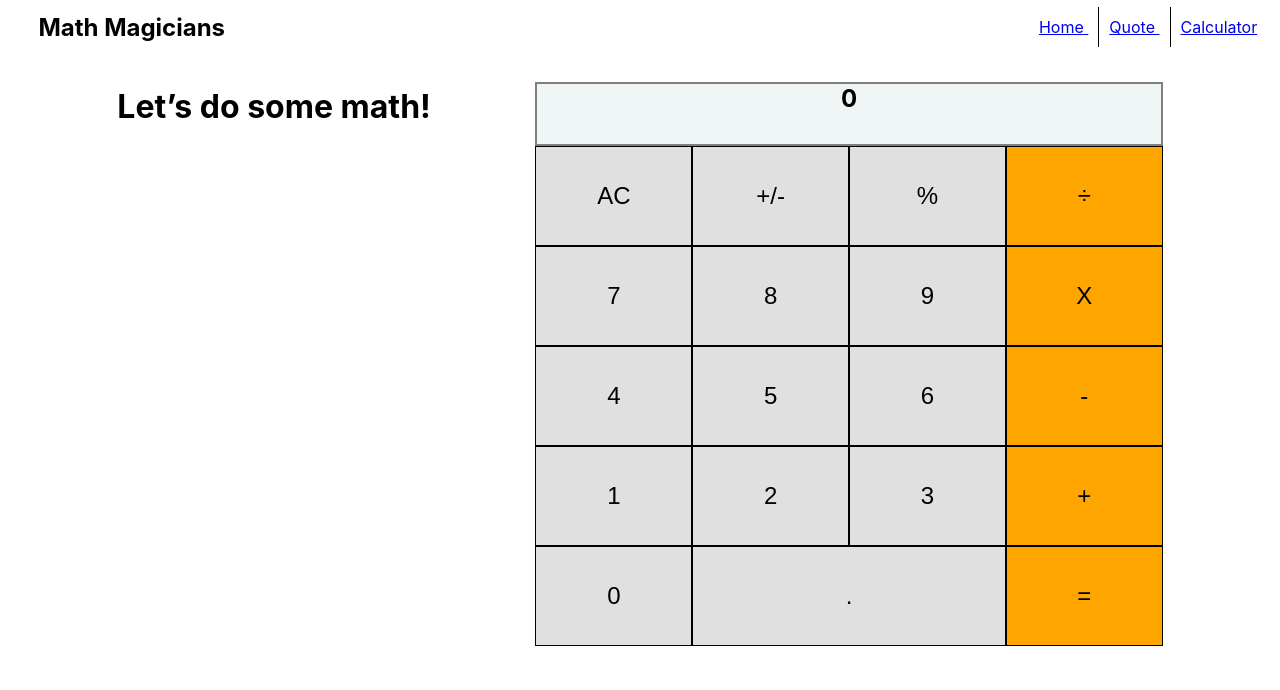
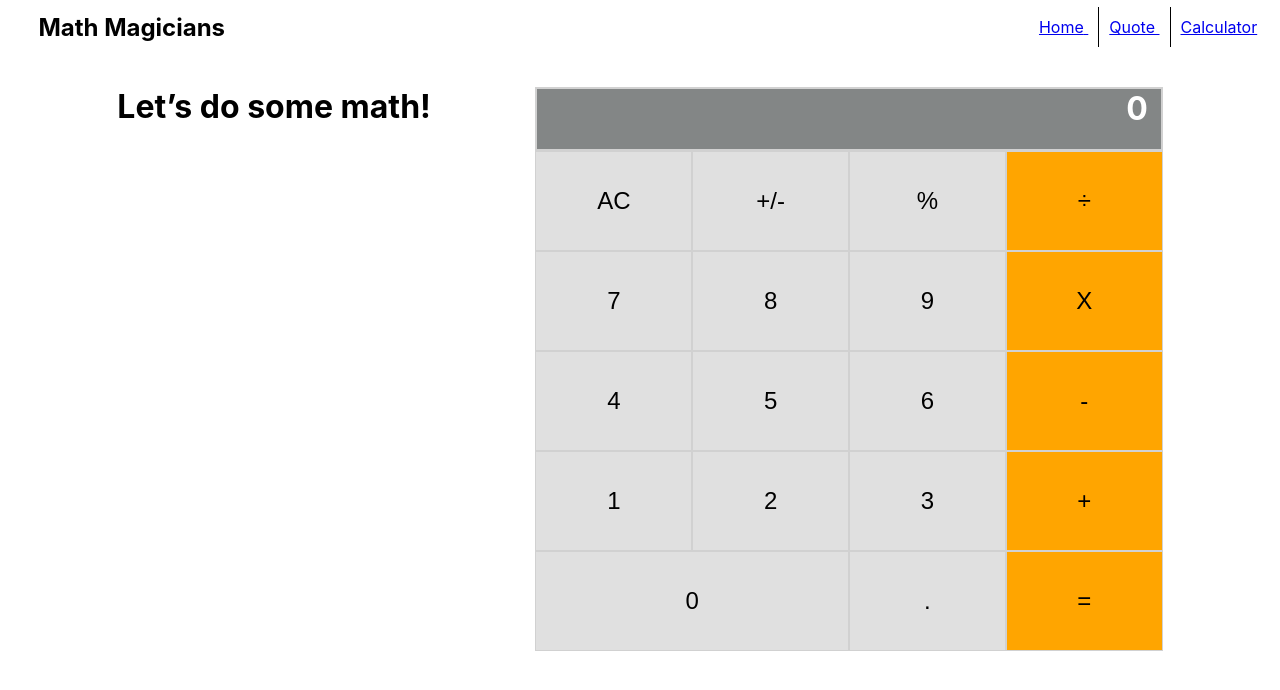
Before and after one commit to vidhishweta01/react_-calculator, a React (Create React App) app: page /calculator in a window 1280 px wide. Shown: the top 690 px of the page. Built offline with nearby package versions, Linux system fonts and the light colour scheme.

Commit message:
styled some component

```diff
--- a/src/component/Display/Display.module.css
+++ b/src/component/Display/Display.module.css
@@ -1,8 +1,10 @@
 .h1 {
-  font-size: x-large;
-  text-align: center;
+  font-size: xx-large;
   height: 60px;
-  border: 2px solid grey;
-  background-color: rgb(239, 245, 245);
+  text-align: right;
+  padding-right: 1vw;
+  border: 2px solid #d1d1d1;
+  background-color: rgb(131, 134, 134);
   margin-bottom: 0;
+  color: white;
 }
--- a/src/component/button/button.css
+++ b/src/component/button/button.css
@@ -1,6 +1,6 @@
 .button {
   height: 100px;
-  border: 1px solid #000;
+  border: 1px solid #d1d1d1;
   font-size: x-large;
 }
 
--- a/src/component/buttonPanel/buttonPanel.js
+++ b/src/component/buttonPanel/buttonPanel.js
@@ -30,8 +30,8 @@ const Calculator = ({ clickHandler }) => (
       <Button handleClick={clickHandler} label="+" />
     </div>
     <div className={styles.button_row}>
-      <Button handleClick={clickHandler} color="gray" label="0" />
-      <Button handleClick={clickHandler} color="gray" width="double" label="." />
+      <Button handleClick={clickHandler} color="gray" width="double" label="0" />
+      <Button handleClick={clickHandler} color="gray" label="." />
       <Button handleClick={clickHandler} label="=" />
     </div>
   </div>
```
